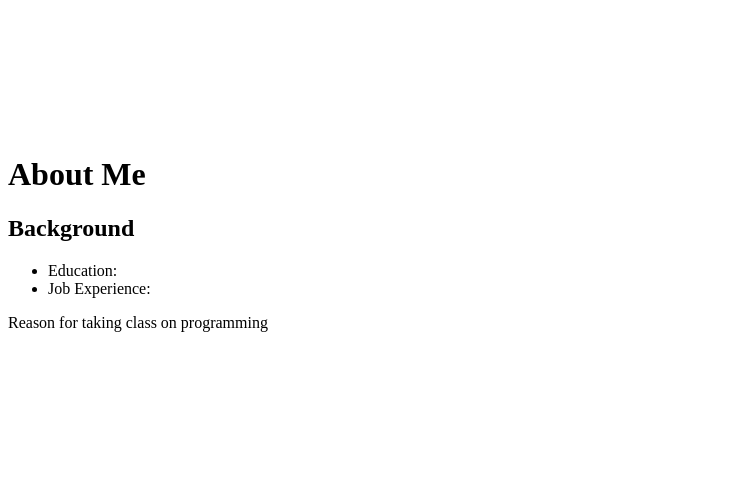
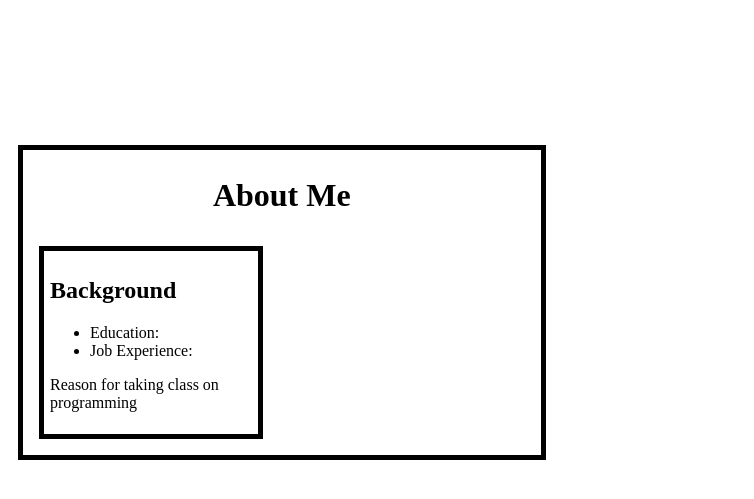
Before and after one commit to Laurent-c4/portfolio, a plain HTML site: page index.html in a window 1280 px wide. Shown: the part 73-572 px from the top of the page, without its empty margins (0-754 px from the left). Drawn offline with Linux system fonts and the light colour scheme.

Commit message:
Add styling for background class

```diff
--- a/css/styles.css
+++ b/css/styles.css
@@ -12,3 +12,21 @@
     height: auto;
     border: 5px solid black;
 }
+.details {
+  float: left;
+  width: 40%;
+  border: 5px solid black;
+  padding: 6px;
+  margin: 10px;
+}
+h1 {
+  text-align: center;
+}
+.background {
+  float: left;
+  width: 40%;
+  border: 5px solid black;
+  padding: 6px;
+  margin: 10px;
+
+}
```
